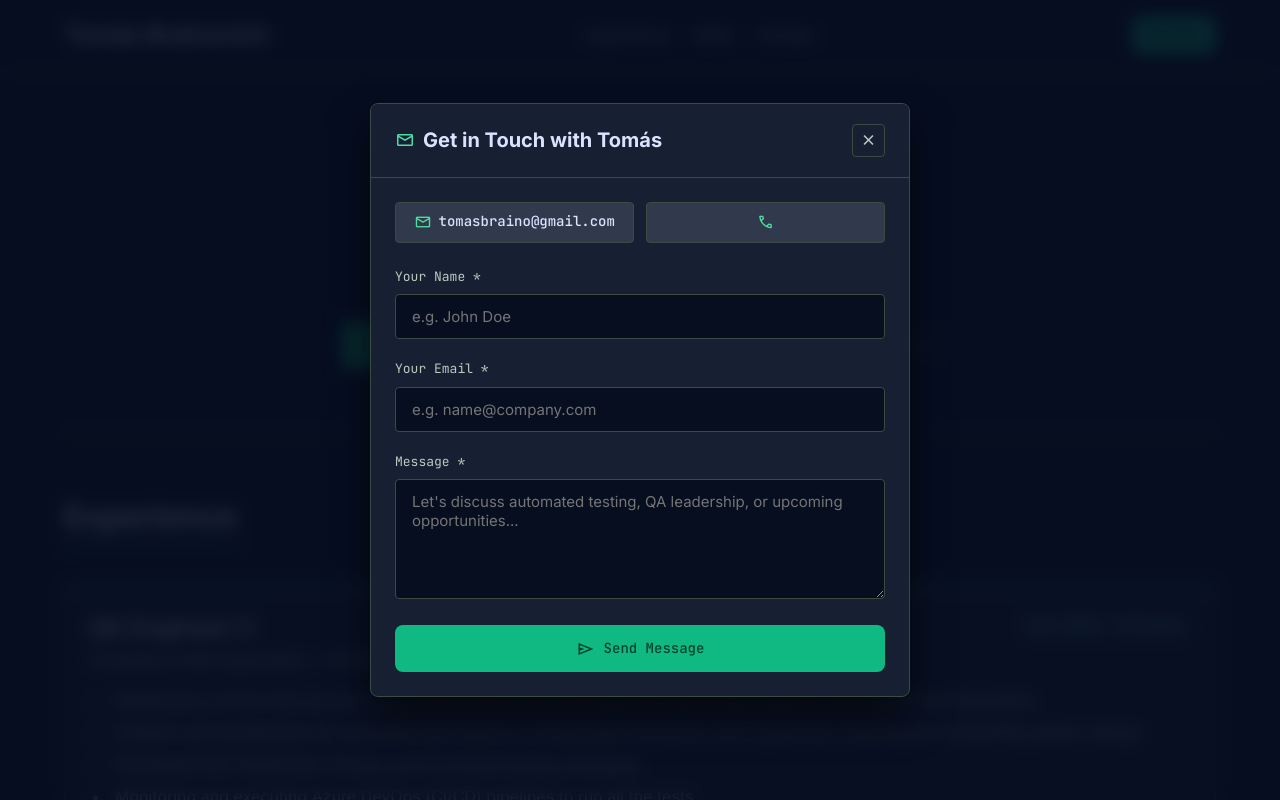
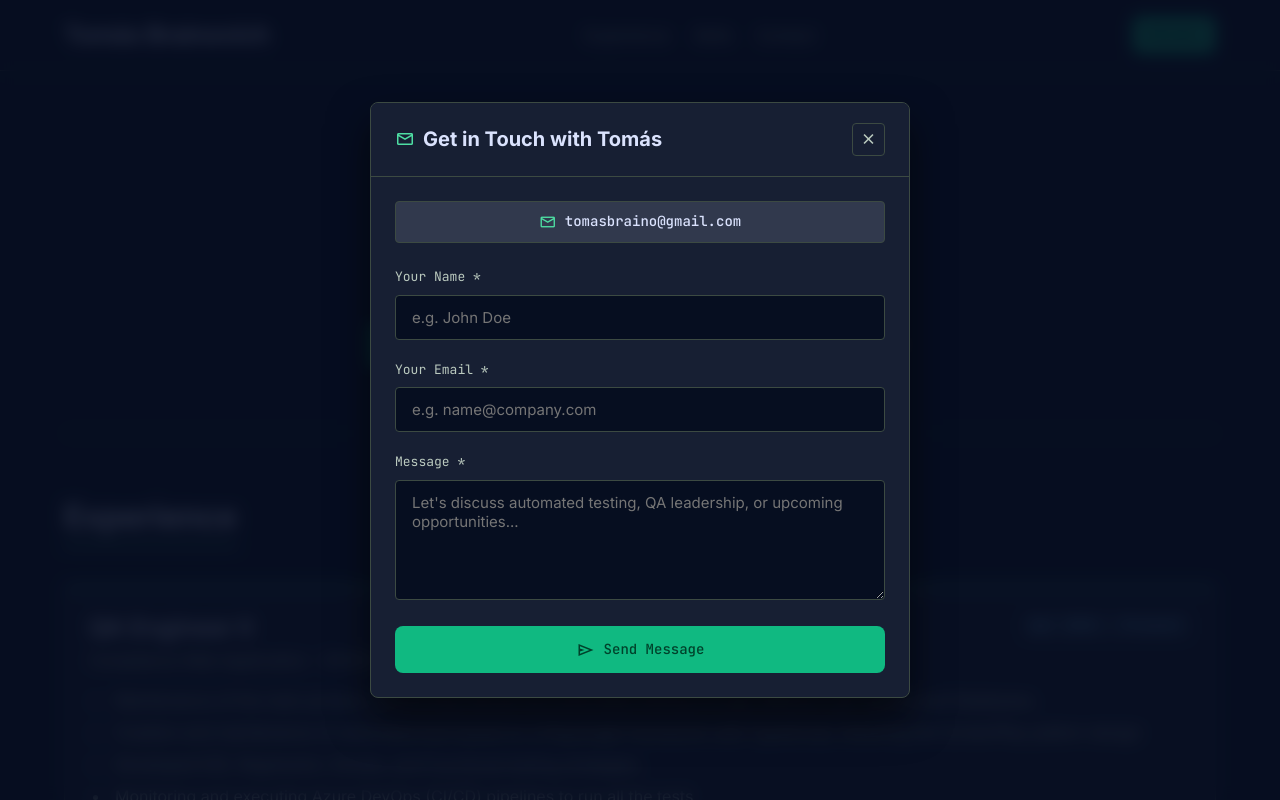
Before and after one commit to tomasbraino/tomas-brainovich-portfolio, a React (Vite) app: page / in a window 1280 px wide. Both pictures are taken after a click on the button "mail". Shown: the top 800 px of the page. Built offline with nearby package versions, Linux system fonts and the light colour scheme.

Commit message:
added social media icons. Adjusted the Hero section.

```diff
--- a/src/components/ContactModal.tsx
+++ b/src/components/ContactModal.tsx
@@ -105,34 +105,19 @@
         </div>
 
         <div className="modal-body">
-          {/* Quick contact buttons */}
-          <div
-            style={{
-              display: 'grid',
-              gridTemplateColumns: 'repeat(2, 1fr)',
-              gap: '0.75rem',
-              marginBottom: '1.5rem',
-            }}
-          >
+          {/* Quick contact button */}
+          <div style={{ marginBottom: '1.5rem' }}>
             <button
               type="button"
               className="skill-tag"
-              style={{ justifyContent: 'center', gap: '0.4rem', padding: '0.6rem' }}
+              style={{ width: '100%', justifyContent: 'center', gap: '0.5rem', padding: '0.65rem' }}
               onClick={() => onCopyText(contactData.email, 'Email address')}
+              title="Click to copy email address"
             >
               <span className="material-symbols-outlined" style={{ fontSize: '18px', color: 'var(--primary)' }}>
                 mail
               </span>
               <span>{contactData.email}</span>
-            </button>
-            <button
-              type="button"
-              className="skill-tag"
-              style={{ justifyContent: 'center', gap: '0.4rem', padding: '0.6rem' }}
-            >
-              <span className="material-symbols-outlined" style={{ fontSize: '18px', color: 'var(--primary)' }}>
-                call
-              </span>
             </button>
           </div>
 
--- a/src/components/Hero.tsx
+++ b/src/components/Hero.tsx
@@ -41,17 +41,6 @@
           <button
             type="button"
             className="contact-chip-link"
-            id="hero-phone-chip"
-            onClick={() => onCopyText(contactData.phone, 'Phone number')}
-            title="Click to copy phone number"
-          >
-            <span className="material-symbols-outlined">call</span>
-            <span>{contactData.phone}</span>
-          </button>
-
-          <button
-            type="button"
-            className="contact-chip-link"
             id="hero-location-chip"
             onClick={() => onCopyText(contactData.location, 'Location')}
             title="Location"
@@ -82,7 +71,15 @@
               aria-label="LinkedIn Profile"
               title="LinkedIn Profile"
             >
-              <span className="material-symbols-outlined">link</span>
+              <svg
+                width="18"
+                height="18"
+                viewBox="0 0 24 24"
+                fill="currentColor"
+                aria-hidden="true"
+              >
+                <path d="M20.447 20.452h-3.554v-5.569c0-1.328-.027-3.037-1.852-3.037-1.853 0-2.136 1.445-2.136 2.939v5.667H9.351V9h3.414v1.561h.046c.477-.9 1.637-1.85 3.37-1.85 3.601 0 4.267 2.37 4.267 5.455v6.286zM5.337 7.433c-1.144 0-2.063-.926-2.063-2.065 0-1.138.92-2.063 2.063-2.063 1.14 0 2.064.925 2.064 2.063 0 1.139-.925 2.065-2.064 2.065zm1.782 13.019H3.555V9h3.564v11.452z" />
+              </svg>
             </a>
 
             <a
@@ -94,7 +91,15 @@
               aria-label="GitHub Profile"
               title="GitHub Profile"
             >
-              <span className="material-symbols-outlined">code</span>
+              <svg
+                width="18"
+                height="18"
+                viewBox="0 0 24 24"
+                fill="currentColor"
+                aria-hidden="true"
+              >
+                <path d="M12 0C5.37 0 0 5.37 0 12c0 5.31 3.435 9.795 8.205 11.385.6.105.825-.255.825-.57 0-.285-.015-1.23-.015-2.235-3.015.555-3.795-.735-4.035-1.41-.135-.345-.72-1.41-1.23-1.695-.42-.225-1.02-.78-.015-.795.945-.015 1.62.87 1.845 1.23 1.08 1.815 2.805 1.305 3.495.99.105-.78.42-1.305.765-1.605-2.67-.3-5.46-1.335-5.46-5.925 0-1.305.465-2.385 1.23-3.225-.12-.3-.54-1.53.12-3.18 0 0 1.005-.315 3.3 1.23.96-.27 1.98-.405 3-.405s2.04.135 3 .405c2.295-1.56 3.3-1.23 3.3-1.23.66 1.65.24 2.88.12 3.18.765.84 1.23 1.905 1.23 3.225 0 4.605-2.805 5.625-5.475 5.925.435.375.81 1.095.81 2.22 0 1.605-.015 2.895-.015 3.3 0 .315.225.69.825.57A12.02 12.02 0 0024 12c0-6.63-5.37-12-12-12z" />
+              </svg>
             </a>
           </div>
         </div>
--- a/src/components/ResumeModal.tsx
+++ b/src/components/ResumeModal.tsx
@@ -21,7 +21,7 @@
   const handleDownloadText = () => {
     const textContent = `
 ${contactData.name.toUpperCase()} - ${contactData.title.toUpperCase()}
-Email: ${contactData.email} | Phone: ${contactData.phone} | Location: ${contactData.location}
+Email: ${contactData.email} | Location: ${contactData.location}
 LinkedIn: ${contactData.linkedin} | GitHub: ${contactData.github}
 
 SUMMARY:
@@ -94,7 +94,6 @@
             </p>
             <div style={{ display: 'flex', justifyContent: 'center', gap: '1rem', flexWrap: 'wrap', fontSize: '13px', color: 'var(--on-surface-variant)', fontFamily: 'var(--font-mono)' }}>
               <span>📍 {contactData.location}</span>
-              <span>📞 {contactData.phone}</span>
               <span>✉️ {contactData.email}</span>
             </div>
             <p style={{ marginTop: '0.75rem', color: 'var(--on-surface-variant)', fontSize: '14px', maxWidth: '580px', margin: '0.75rem auto 0' }}>
```
